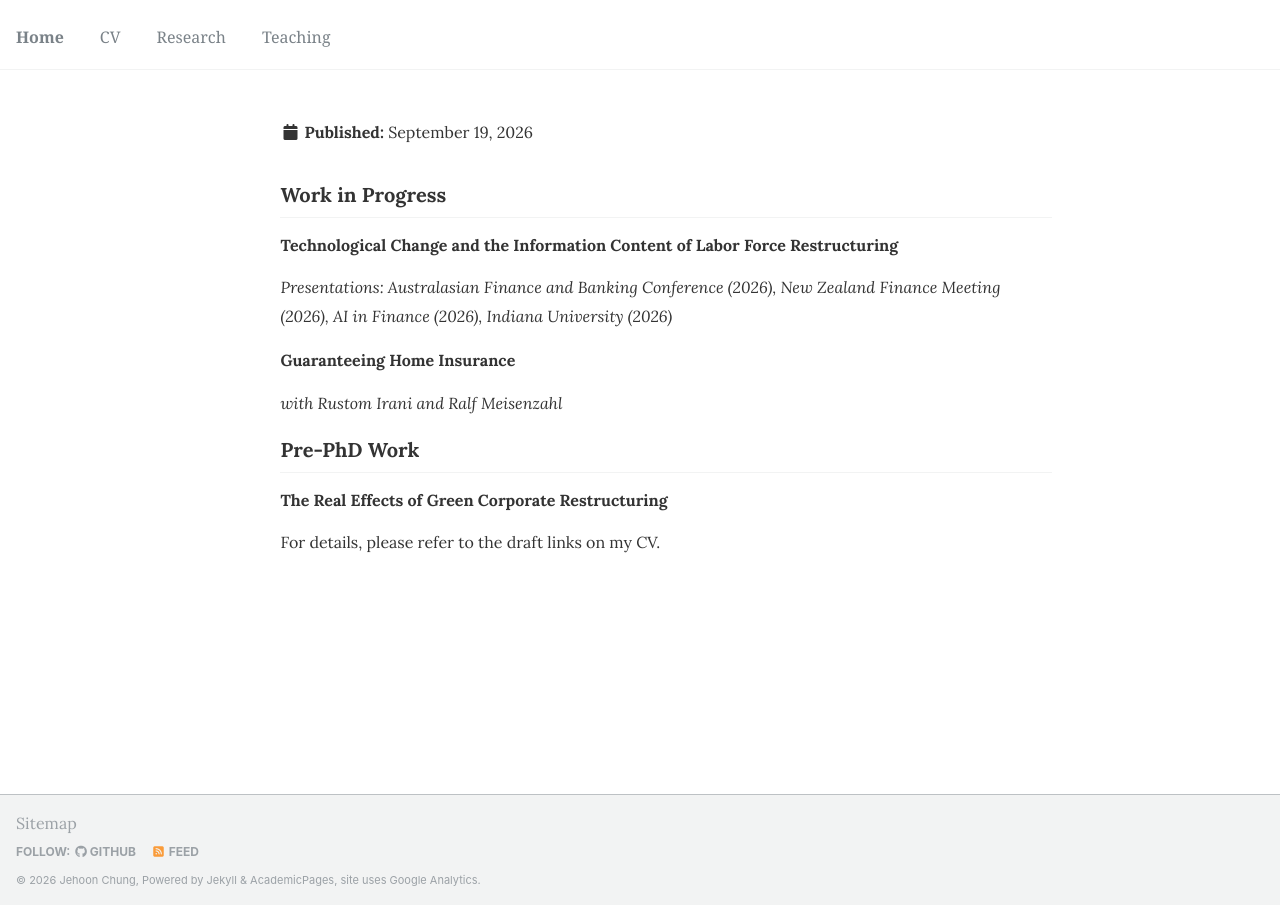
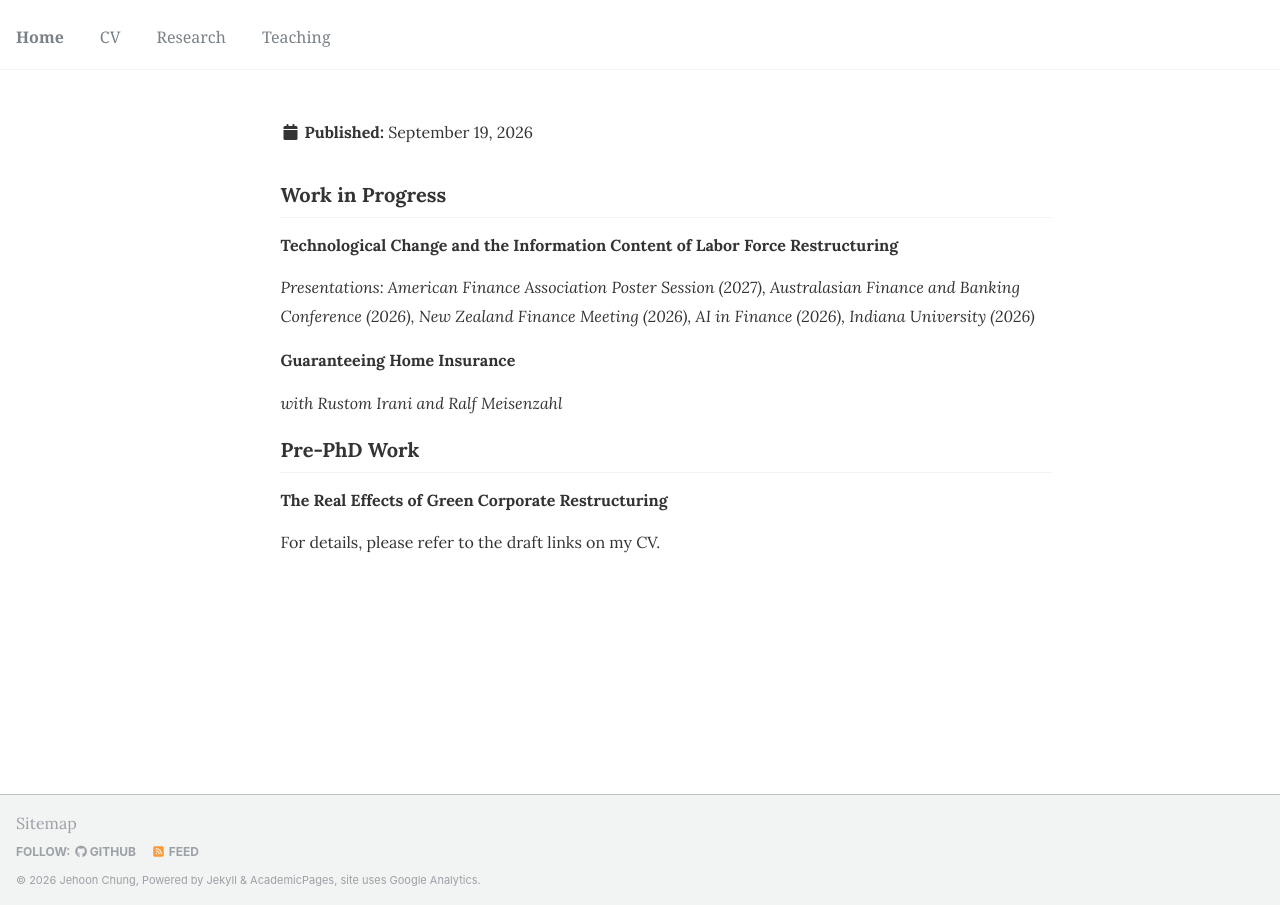
Before and after one commit to JehoonChung/jehoonchung.github.io, a Jekyll site: the page built from _research/research.md, in a window 1280 px wide. Built offline with Jekyll 4.4.1, drawn with Linux system fonts in a browser that asks for light colours; some web fonts are replaced.

Commit message:
Update research.md

```diff
--- a/_research/research.md
+++ b/_research/research.md
@@ -9,7 +9,7 @@ permalink: /research/
 ## Work in Progress
 
 ### Technological Change and the Information Content of Labor Force Restructuring
-*Presentations: Australasian Finance and Banking Conference (2026), New Zealand Finance Meeting (2026), AI in Finance (2026), Indiana University (2026)*
+*Presentations: American Finance Association Poster Session (2027), Australasian Finance and Banking Conference (2026), New Zealand Finance Meeting (2026), AI in Finance (2026), Indiana University (2026)*
 
 
 ### Guaranteeing Home Insurance
```
